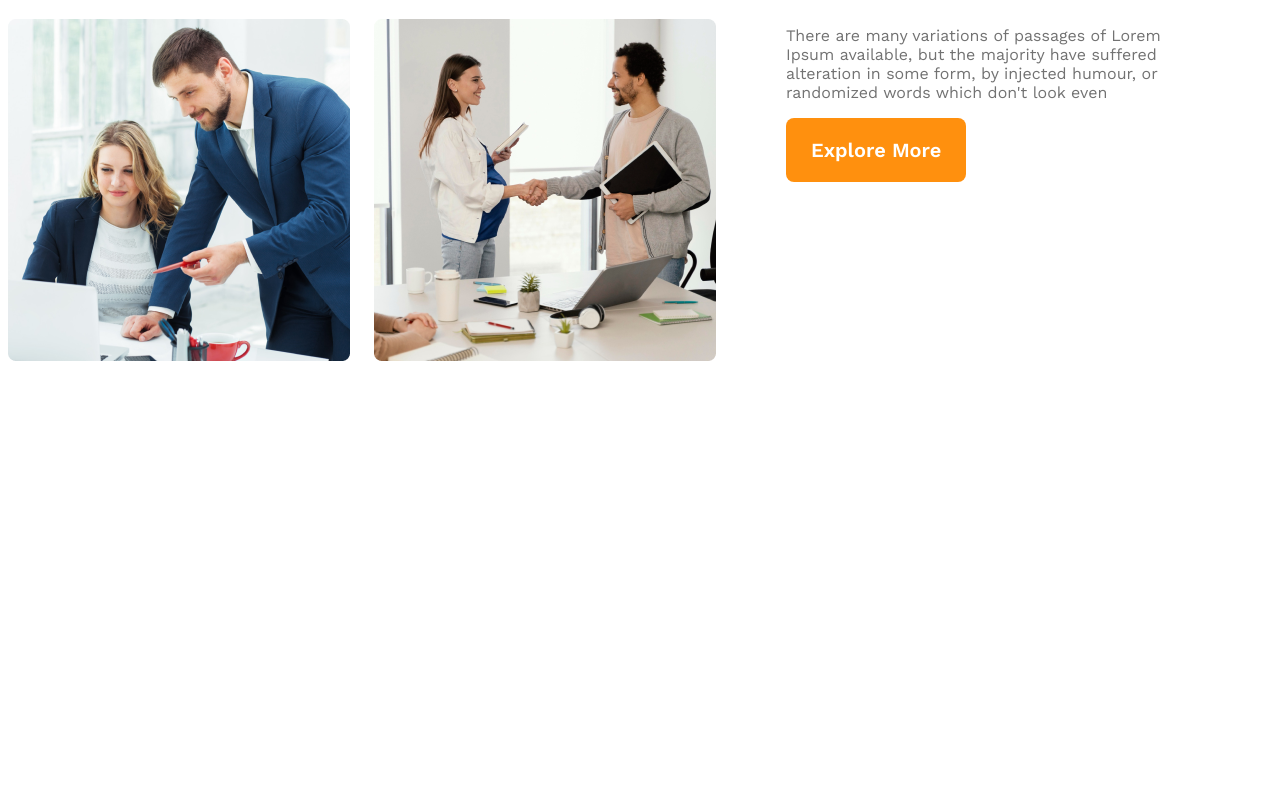
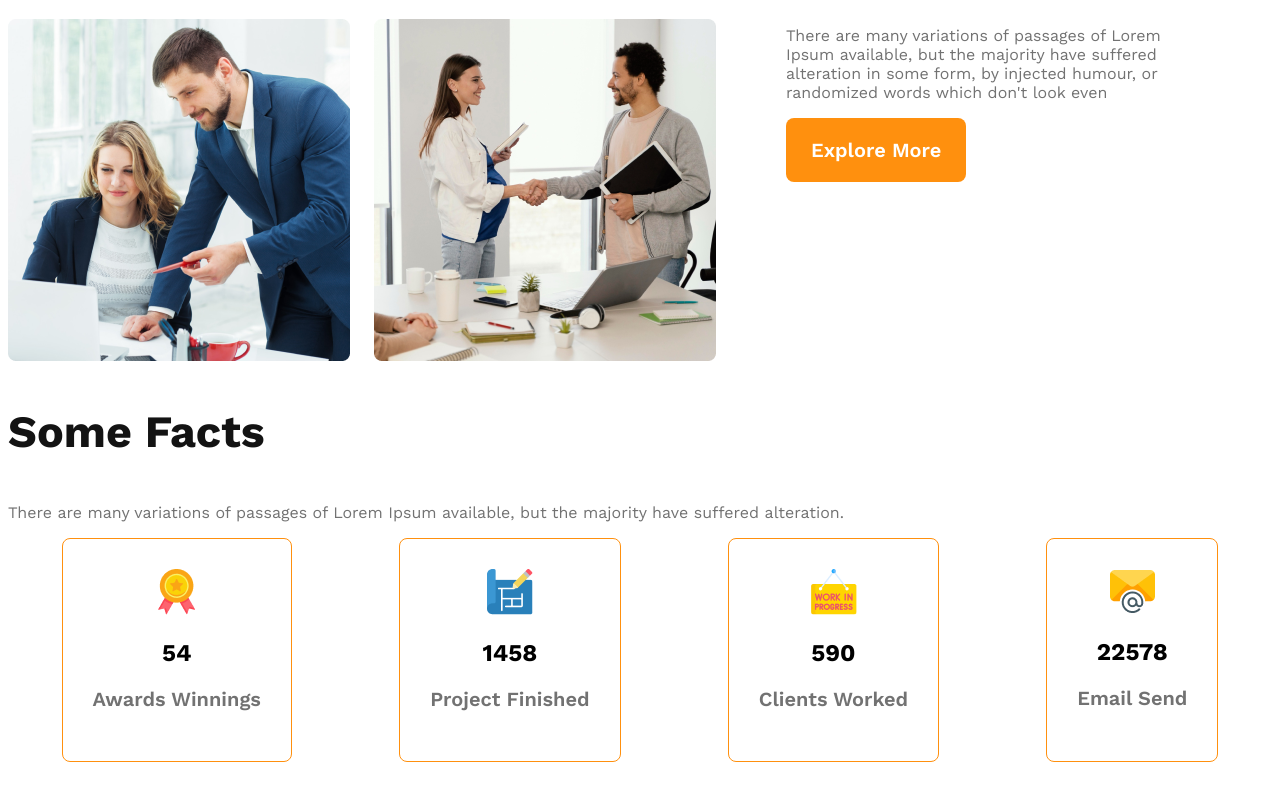
Before and after one commit to simul49/g3-architects-website, a plain HTML site: page index.html in a window 1280 px wide. Shown: the part 1453-2253 px from the top of the page. Before the commit the page ends 1884 px from the top, so only its background shows below. Drawn offline with nearby package versions, Linux system fonts and the light colour scheme.

Commit message:
added facts section

```diff
--- a/index.html
+++ b/index.html
@@ -12,7 +12,7 @@
 
     <!-- header start -->
     <header>
-        <nav class="nav-title">
+        <nav class="section-title">
             <h3>G3 Architects</h3>
             <ul>
                 <!-- li*4>a -->
@@ -39,9 +39,10 @@
 
 <!-- header end -->
 
-<!-- !--  team features sections start -->
+
+<!-- main start -->
     <main>
-
+        <!-- !--  team features sections start -->
         <section class="teams-container">
             <div class="teams-img-container">
 
@@ -61,6 +62,42 @@
             </div>
         </section>
 
+        <!-- feature section -->
+        <section class="features">
+
+        </section>
+
+        <!-- facts section -->
+        <section class="facts">
+           <h3 class="section-title">Some Facts</h3>
+           <p class="text-light-gray">There are many variations of passages of Lorem Ipsum available, but the majority have suffered alteration.</p>
+           <div class="facts-card-container">
+
+            <!-- .card*4>img+h2.cart-stats+p.text-light-gray -->
+            <div class="card">
+                <img src="img/icons/ribon.png" alt="">
+                <h2 class="cart-stats">54</h2>
+                <p class="text-light-gray">Awards Winnings</p>
+            </div>
+            <div class="card">
+                <img src="img/icons/projects.png" alt="">
+                <h2 class="cart-stats">1458</h2>
+                <p class="text-light-gray">Project Finished</p>
+            </div>
+            <div class="card">
+                <img src="img/icons/customers.png" alt="">
+                <h2 class="cart-stats">590</h2>
+                <p class="text-light-gray">Clients Worked</p>
+            </div>
+            <div class="card">
+                <img src="img/icons/email.png" alt="">
+                <h2 class="cart-stats">22578</h2>
+                <p class="text-light-gray">Email Send</p>
+            </div>
+
+           </div>
+        </section>
+
     </main>
 
     <footer>
--- a/style/architects.css
+++ b/style/architects.css
@@ -10,6 +10,12 @@
 
 .text-light-gray {
     color: #727272;
+}
+
+.section-title {
+    font-size: 2.8rem;
+    font-weight: 700;
+    color: #131313;
 }
 
 .btn-primary{
@@ -36,12 +42,7 @@ nav {
     text-align: center;
 }
 
-.nav-title {
-    font-size: 2.8rem;
-    font-weight: 700;
-    color: #131313;
 
-}
 
 nav>ul {
     display: flex;
@@ -129,6 +130,42 @@ main{
     font-weight: 700;
 }
 
+/* facts section */
+
+.facts-card-container{
+    display: flex;
+    justify-content: space-around;
+}
+.facts-card-container .card{
+    border-radius: 8px;
+    border:  1px solid #FF900E;
+    text-align: center;
+    padding: 30px;
+
+}
+
+.facts-card-container .card-stats{
+    font-size: 2.8rem;
+    color: #727272;
+    margin-top: 10px;
+    margin-bottom: 10px;
+
+}
+
+.facts-card-container .text-light-gray{
+    font-weight: 600;
+    font-size: 1.25rem;
+    margin-top: 5px;
+}
+
+
+
+
+
+
+
+
+
 /* responsive media queries */
 /* mobile device */
 @media screen and (max-width: 576px) {
```
